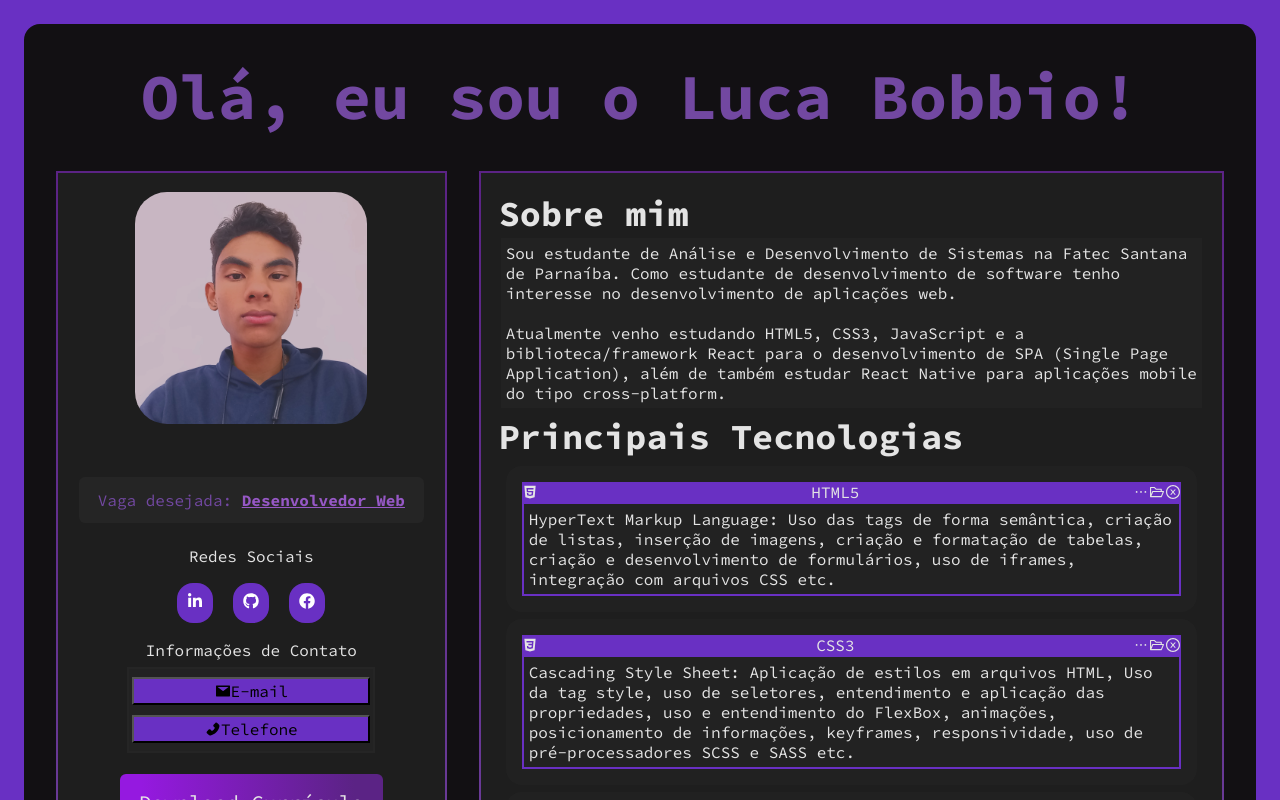
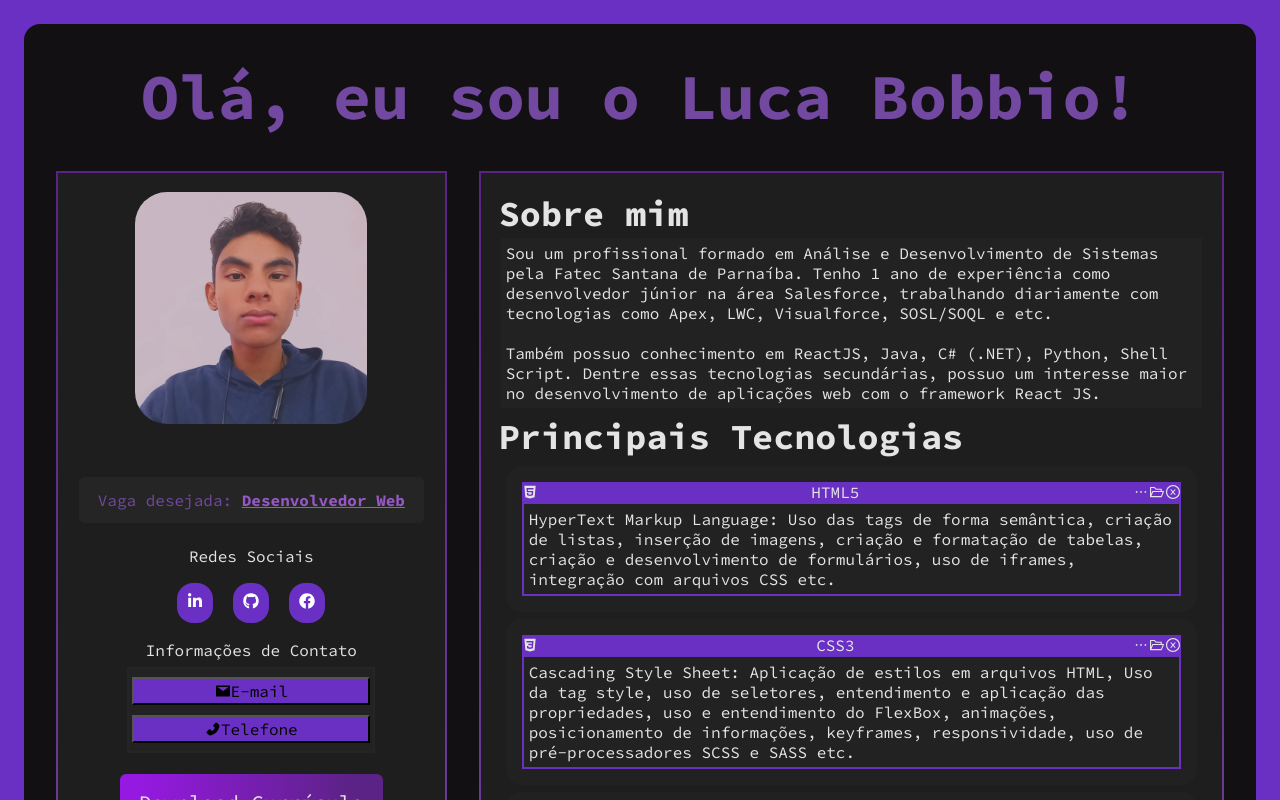
Before and after one commit to LucaBobbioDev/meu-portfolio, a React (Vite) app: page / in a window 1280 px wide. Shown: the top 800 px of the page. Built offline with nearby package versions, Linux system fonts and the light colour scheme.

Commit message:
Changed info on 'About Me' section

```diff
--- a/src/components/MainContent/MainContent.jsx
+++ b/src/components/MainContent/MainContent.jsx
@@ -14,11 +14,12 @@
 
   return (
     <main className='main-content-container'>
-        <section className='section-about-container'>
+        <section className='section-about-me-container'>
           <h2>Sobre mim</h2>
           <p>
-            Sou estudante de Análise e Desenvolvimento de Sistemas na Fatec Santana de Parnaíba. Como estudante de desenvolvimento de software tenho interesse no desenvolvimento de aplicações web. <br/> <br />
-            Atualmente venho estudando HTML5, CSS3, JavaScript e a biblioteca/framework React para o desenvolvimento de SPA (Single Page Application), além de também estudar React Native para aplicações mobile do tipo cross-platform.
+          Sou um profissional formado em Análise e Desenvolvimento de Sistemas pela Fatec Santana de Parnaíba. Tenho 1 ano de experiência como desenvolvedor júnior na área Salesforce, trabalhando diariamente com tecnologias como Apex, LWC, Visualforce, SOSL/SOQL e etc.
+          <br /> <br />
+          Também possuo conhecimento em ReactJS, Java, C# (.NET), Python, Shell Script. Dentre essas tecnologias secundárias, possuo um interesse maior no desenvolvimento de aplicações web com o framework React JS.
           </p>
         </section>
         <section className='section-tecnhology-container'>
```
